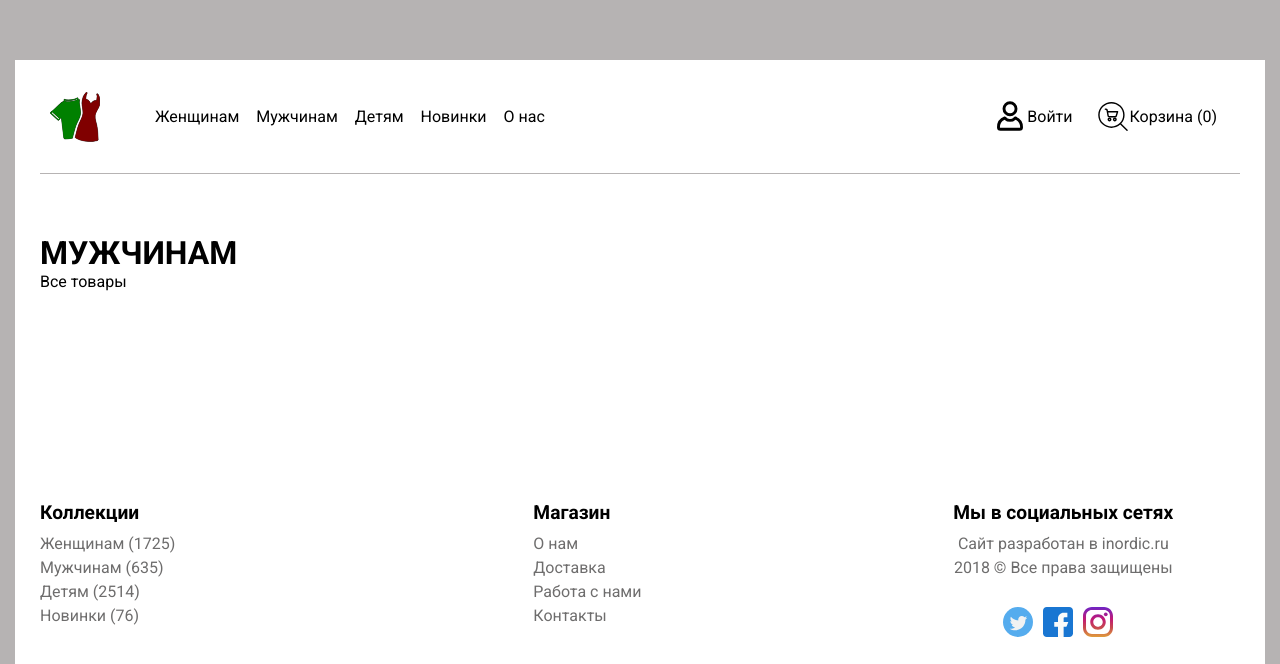
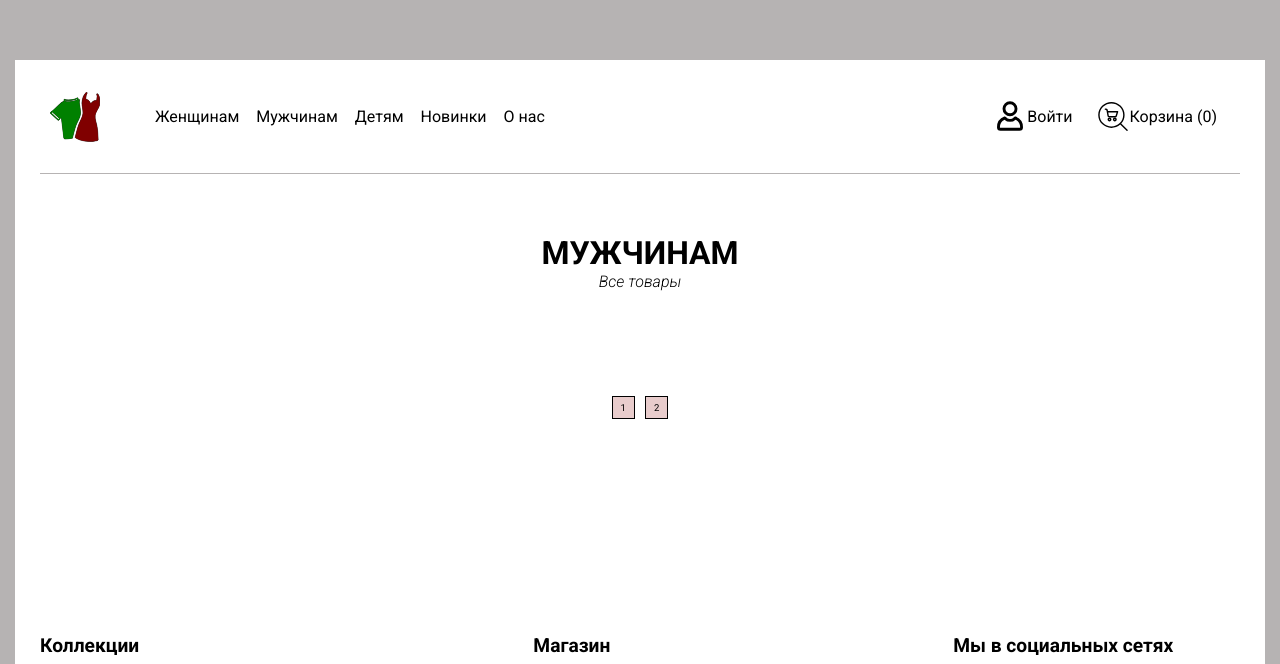
Before and after one commit to Alex48Yakunin/project2508, a PHP site: page /catalog.php in a window 1280 px wide. Shown: the top 664 px of the page. Run offline with PHP 8.4, Linux system fonts and the light colour scheme; the template is opened without the code that fills it, so the values that code supplies are empty.

Commit message:
Сверстала каталог
Товар тянется из базы. Добавила картинки товара в базу. Чуть поправила 5.jpg; в идеале бы вообще все картнки привести к единому виду.

```diff
--- /dev/null
+++ b/css/catalog.css
@@ -0,0 +1,82 @@
+.title {
+  text-align: center;
+}
+
+.title p {
+  font-style: italic;
+}
+
+.products {
+  display: -webkit-box;
+  display: -ms-flexbox;
+  display: flex;
+  -ms-flex-wrap: wrap;
+      flex-wrap: wrap;
+  -webkit-box-pack: justify;
+      -ms-flex-pack: justify;
+          justify-content: space-between;
+  -webkit-box-align: stretch;
+      -ms-flex-align: stretch;
+          align-items: stretch;
+  margin: 50px 0;
+}
+
+.products .products-item {
+  border: 1px solid black;
+  padding: 20px;
+  margin-top: 20px;
+  -webkit-transition: .3s;
+  transition: .3s;
+}
+
+.products .products-item .products-item-photo {
+  width: 200px;
+  height: 250px;
+  background-size: contain;
+  background-repeat: no-repeat;
+}
+
+.products .products-item p {
+  text-align: center;
+}
+
+.products .products-item .products-item-price {
+  font-style: italic;
+  font-size: .8em;
+}
+
+.products .products-item:hover {
+  -webkit-transform: scale(1.05, 1.05);
+          transform: scale(1.05, 1.05);
+  -webkit-box-shadow: 0 0 10px darkred;
+          box-shadow: 0 0 10px darkred;
+  cursor: pointer;
+}
+
+.pages {
+  display: -webkit-box;
+  display: -ms-flexbox;
+  display: flex;
+  -ms-flex-wrap: wrap;
+      flex-wrap: wrap;
+  -webkit-box-pack: center;
+      -ms-flex-pack: center;
+          justify-content: center;
+}
+
+.pages .pages-item {
+  margin: 5px;
+  padding: 5px 8px;
+  border: 1px solid black;
+  font-size: .6em;
+  background-color: rgba(139, 0, 0, 0.2);
+  -webkit-transition: .3s;
+  transition: .3s;
+}
+
+.pages .pages-item:hover {
+  -webkit-transform: scale(1.1, 1.1);
+          transform: scale(1.1, 1.1);
+  cursor: pointer;
+  background-color: rgba(139, 0, 0, 0.4);
+}
--- a/css/style.css
+++ b/css/style.css
@@ -5,6 +5,7 @@
 @import url("cart.css");
 @import url("product.css");
 @import url("auth.css");
+@import url("catalog.css");
 
 @import url("main-page.css");
 
--- a/views/catalog.php
+++ b/views/catalog.php
@@ -1,17 +1,32 @@
 <?php
 require_once '../templates/header.php'; ?>
 
+<!-- breadcrumps -->
+
+<!-- поменять на переменную - название коллекции -->
+<div class="title">
     <h1>МУЖЧИНАМ</h1>
     <p>Все товары</p>
+</div>
 
+<!-- <div class="filter">Вставить выпадающий список Сергея</div> -->
+
+<div class="products">
     <?php
     foreach ($products as $product) {
-    echo '<div class="product" style="margin: 50px">
-            <p>'.$product->title.'</p>
-            <p>'.$product->price.'</p>
+        echo '<div class="products-item">
+                <div class="products-item-photo" style="background-image: url(../images/picture/'.$product->image.')"></div>
+                <p class="products-item-title">'.$product->title.'</p>
+                <p class="products-item-price">'.$product->price.'</p>
             </div>';
 
     }
     ?>
+</div>
+
+<div class="pages">
+    <div class="pages-item"> 1 </div>
+    <div class="pages-item"> 2 </div>
+</div>
 
 <?php require_once '../templates/footer.php'; ?>
```
Also changed, not shown: shop2508.sql (+12 -9 lines), images/picture/5.jpg. Lines whose indentation alone changed are shown as unchanged.
